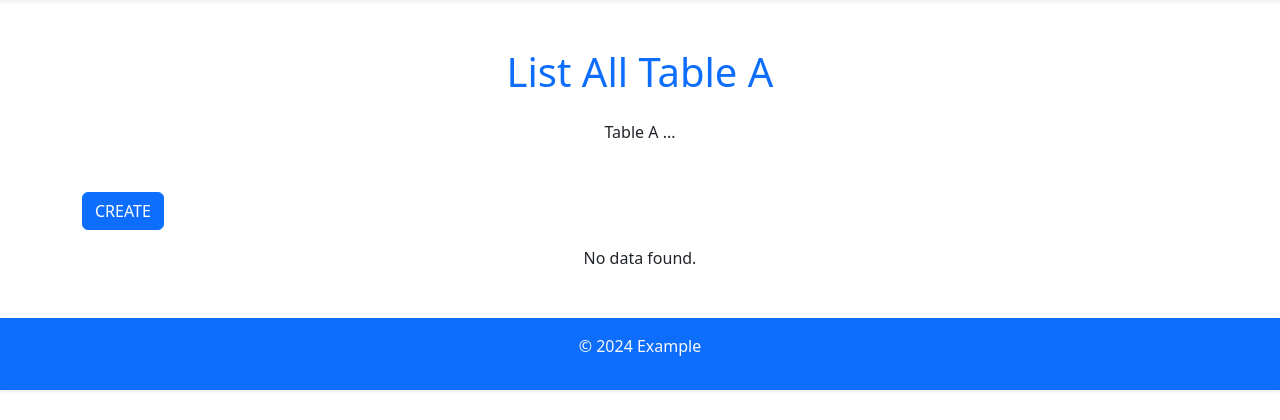
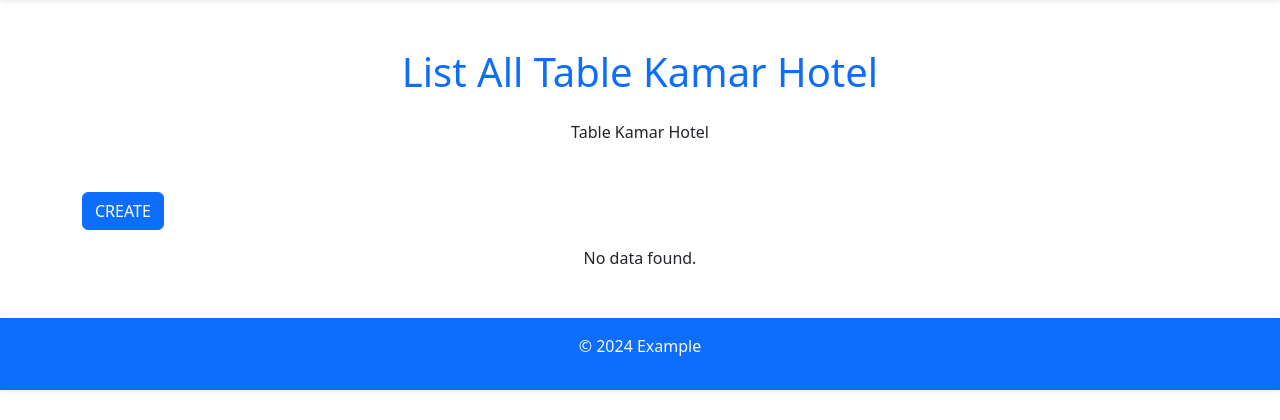
Before and after one commit to naufalfzml/Project-Akhir-BasisData, a Flask app: page /tableA in a window 1280 px wide. Shown: the part 56-476 px from the top of the page. Run offline with Flask 3, Linux system fonts and the light colour scheme.

Commit message:
udah bisa insert table KamarHotel

```diff
--- a/app/routes.py
+++ b/app/routes.py
@@ -58,7 +58,10 @@ def create_tableA():
     # Handle the form submission when the method is POST
     if request.method == 'POST':
         # properti input digunakan disini
-        tableA_name = request.form['nameTableA']
+        kamarHotel_tipe = request.form['tipe_KamarHotel']
+        kamarHotel_harga = request.form['harga_KamarHotel']
+        kamarHotel_no = request.form['no_KamarHotel']
+
 
         # Get a connection to the database
         conn = create_connection()
@@ -68,7 +71,8 @@ def create_tableA():
             cursor = conn.cursor()
             try:
                 # Insert the new tableA into the database
-                cursor.execute('INSERT INTO TableA (Name) VALUES (?)', (tableA_name))
+                cursor.execute('INSERT INTO KamarHotel (tipe_kamar, harga_kamar, nomor_kamar) VALUES (?, ?, ?)',
+                               (kamarHotel_tipe, kamarHotel_harga, kamarHotel_no))
                 conn.commit()  # Commit the transaction
 
                 # Redirect to the tableA list with a success message
@@ -76,6 +80,7 @@ def create_tableA():
                 return redirect(url_for('routes.tableA'))
             except Exception as e:
                 flash(f'Error: {str(e)}', 'danger')  # Flash error message
+                print(f"Database error: {e}")
             finally:
                 cursor.close()
                 conn.close()
--- a/app/templates/tableA.html
+++ b/app/templates/tableA.html
@@ -36,16 +36,18 @@
 
     <main>
       <div class="container mt-5">
-        <h1 class="text-center text-primary mb-4">List All Table A</h1>
-        <p class="text-center mb-5">Table A ...</p>
+        <h1 class="text-center text-primary mb-4">List All Table Kamar Hotel</h1>
+        <p class="text-center mb-5">Table Kamar Hotel</p>
 
         <a class="btn btn-primary btn-m mb-3" href="/tableA/create">CREATE</a>
         {% if table %}
           <table class="table table-striped table-hover table-bordered">
             <thead class="table-primary">
               <tr>
-                <th>Code</th>
-                <th>Name</th>
+                <th>Id Kamar</th>
+                <th>Tipe Kamar</th>
+                <th>Harga Kamar</th>
+                <th>Nomor Kamar</th>
                 <th>Action</th>
               </tr>
             </thead>
@@ -54,6 +56,8 @@
                 <tr>
                   <td>{{ KamarHotel.id_kamar }}</td>
                   <td>{{ KamarHotel.tipe_kamar }}</td>
+                  <td>{{ KamarHotel.harga_kamar }}</td>
+                  <td>{{ KamarHotel.nomor_kamar }}</td>
                   <td>
                     <!-- Update Button -->
                     <a href="/tableA/update/{{ KamarHotel.id_kamar }}" class="btn btn-warning btn-sm">Update</a>
```
Also changed, not shown: app/templates/createTableA.html (+6 -2 lines), app/templates/home.html (+5 -5 lines).
